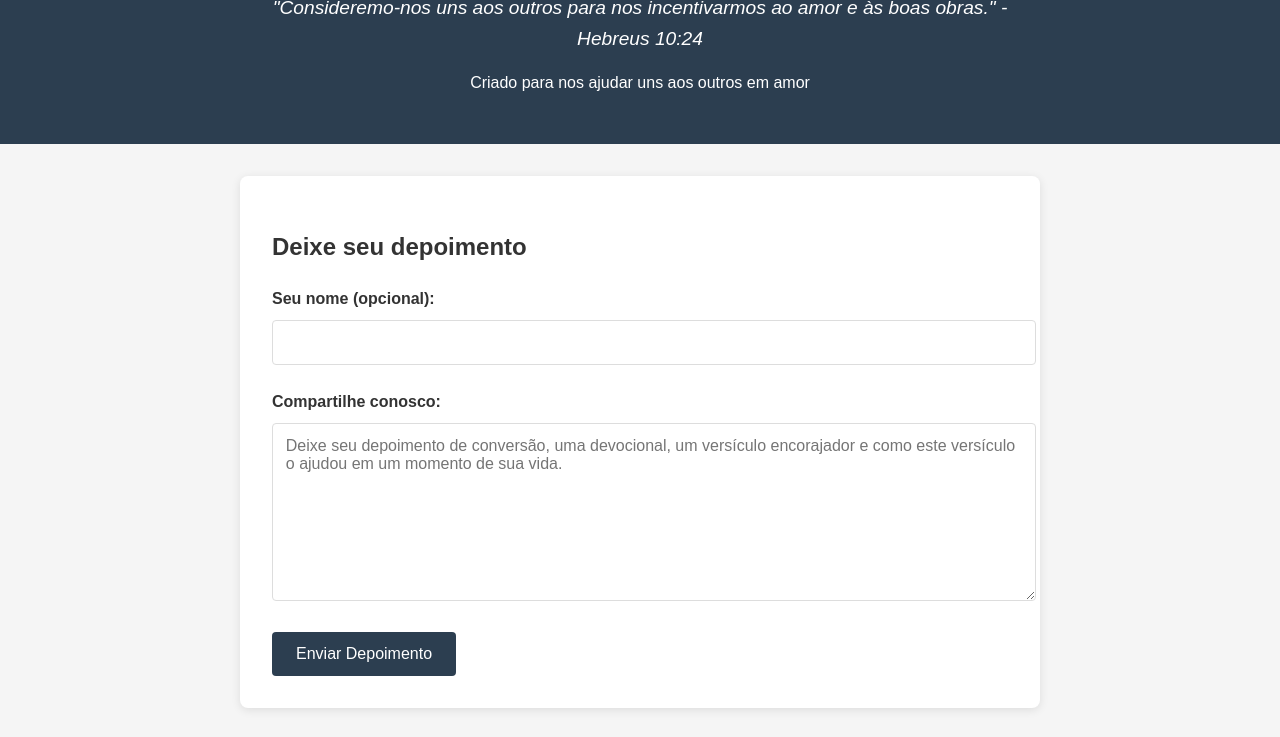
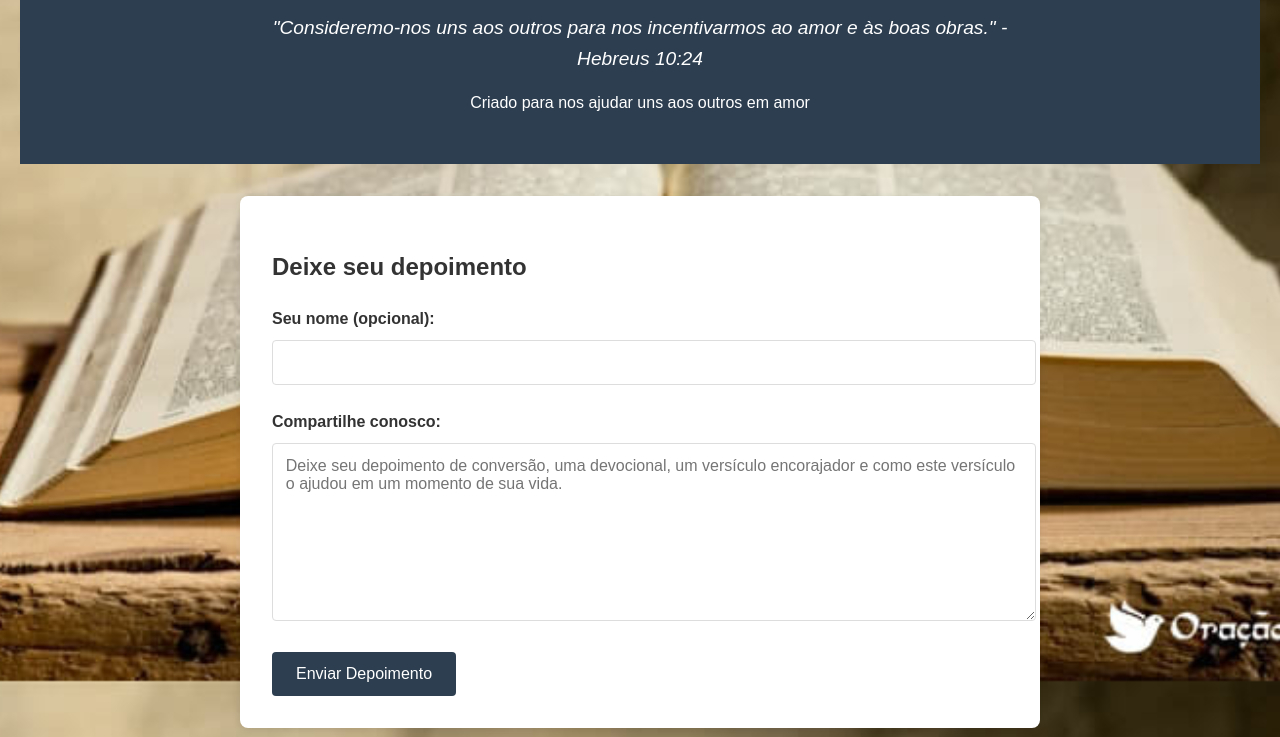
Before and after one commit to Leofernandesdev/projeto-depoimento, a plain HTML site: page index.html in a window 1280 px wide. Shown: the part 119-856 px from the top of the page. Drawn offline with Linux system fonts and the light colour scheme.

Commit message:
adiconando imagem de fundo

```diff
--- a/index.html
+++ b/index.html
@@ -8,10 +8,16 @@
         body {
     font-family: 'Arial', sans-serif;
     line-height: 1.6;
-            margin: 0;
+    margin: 20px;
     padding: 0;
     background-color: #f5f5f5;
     color: #333;
+    background-image: url(biblia.jpg);
+    background-repeat: no-repeat;
+    background-size: cover;
+    background-position: center 20%;
+    background-attachment: fixed;
+    min-height: calc(100vh - 40px);
 }
 
         header {
```
Also changed, not shown: biblia.jpg (added). Lines whose indentation alone changed are shown as unchanged.
